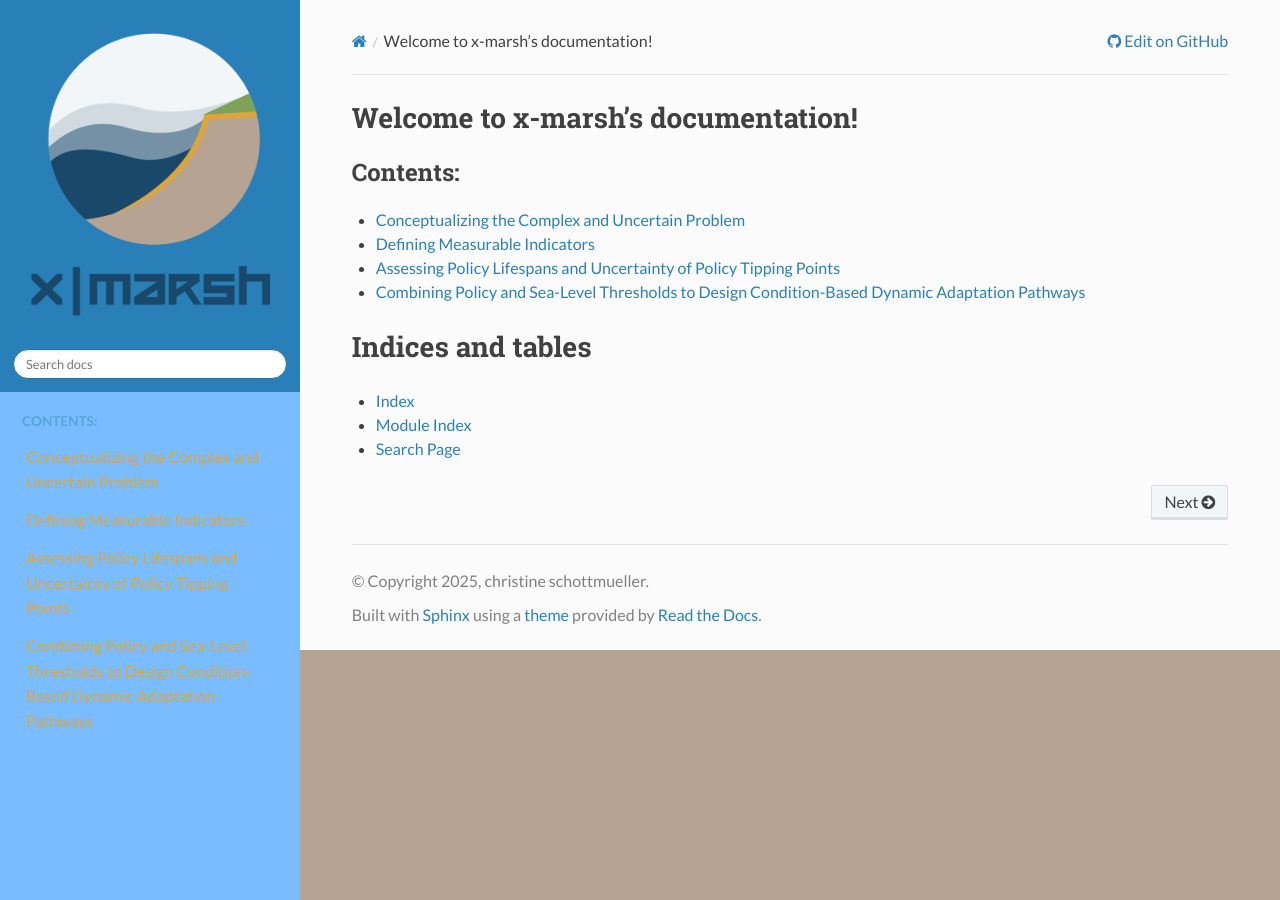
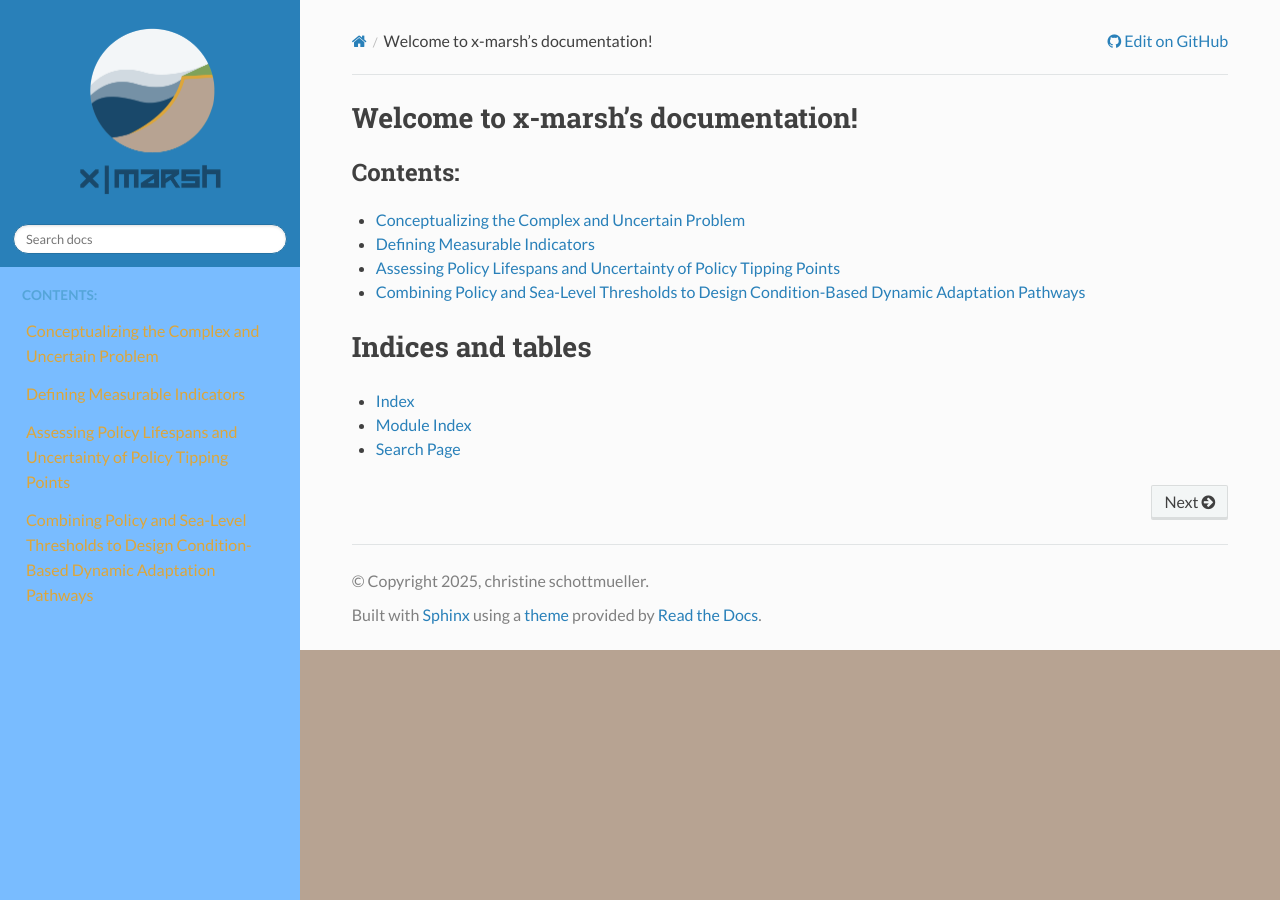
Before and after one commit to christineschottmueller/x-marsh, a Sphinx documentation site: the page built from docs/index.rst, in a window 1280 px wide. Built offline with Sphinx 7.4.7 and the Read the Docs theme 3.1.0, drawn with Linux system fonts in a browser that asks for light colours.

Commit message:
Updated custom.css

```diff
--- a/docs/_static/custom.css
+++ b/docs/_static/custom.css
@@ -12,6 +12,17 @@ body {
   position: relative;
   font-size: 100%;
   color: #DDA63A;
+}
+
+
+.wy-side-nav-search > a img.logo {
+  display: block;
+  margin: 0 auto;
+  height: auto;
+  width: auto;
+  border-radius: 0;
+  max-width: 60%;
+  background: transparent;
 }
 
 
```
